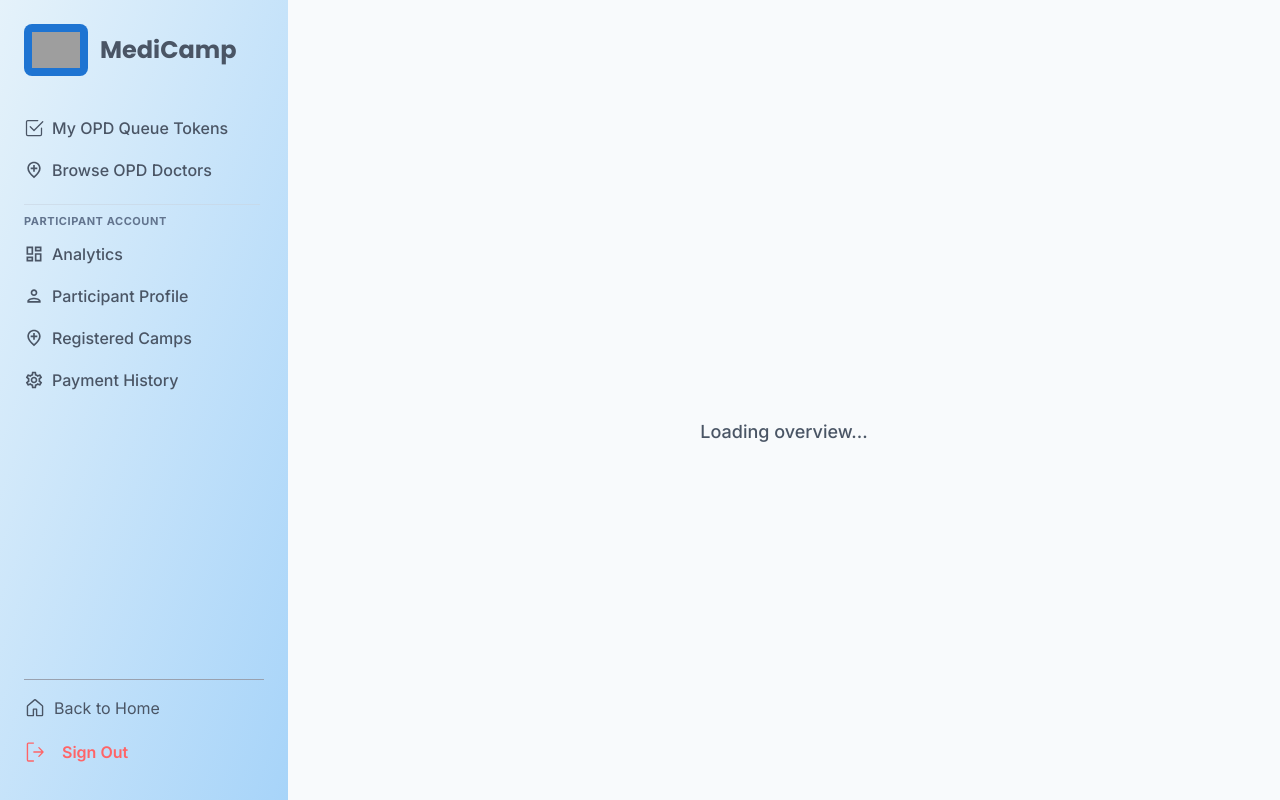
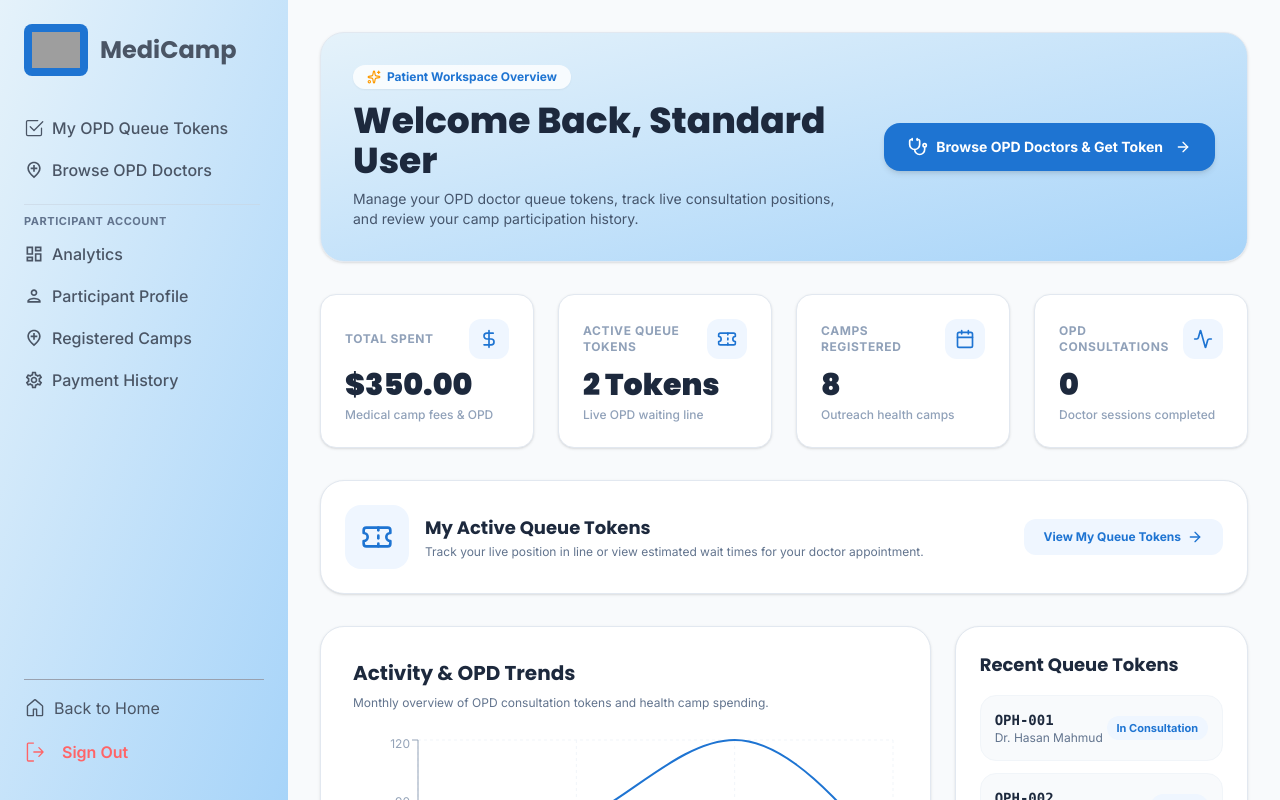
Before and after one commit to Taaanim/mediqueue, a React (Vite) app: page /user/dashboard in a window 1280 px wide. Built offline with nearby package versions, Linux system fonts and the light colour scheme; grey boxes are pictures that could not be loaded.

Commit message:
Bypass auth, switch to sessionStorage, and enforce URL layouts

```diff
--- a/src/Routes/Routes.jsx
+++ b/src/Routes/Routes.jsx
@@ -35,50 +35,50 @@
         { path: '/AvailableCamps', Component: AvailableCamps },
         { path: '/HospitalQueue', Component: HospitalQueue },
         { path: '/TrackQueue/:id', Component: QueueTracker },
-        { path: '/CampDetails/:id', element: <PrivateRoute><CampDetails/></PrivateRoute> },
+        { path: '/CampDetails/:id', element: <CampDetails/> },
         { path: '/SignIn', Component: SignIn },
         { path: '/SignUp', Component: SignUp }
     ]
   },
   {
     path: '/admin/dashboard',
-    element: <PrivateRoute><Dashboard/></PrivateRoute>,
+    element: <Dashboard/>,
     children: [
-      { index: true, element: <PrivateRoute><Overview/></PrivateRoute> },
-      { path: 'OrganizerProfile', element: <PrivateRoute><OrganizerProfile/></PrivateRoute> },
-      { path: 'AddACamp', element: <PrivateRoute><AddACamp/></PrivateRoute> },
-      { path: 'ManageCamps', element: <PrivateRoute><ManageCamps/></PrivateRoute> },
-      { path: 'ManageRegisteredCamps', element: <PrivateRoute><ManageRegisteredCamps/></PrivateRoute> },
-      { path: 'UpdateCamp/:id', element: <PrivateRoute><UpdateCamp/></PrivateRoute> },
-      { path: 'ManageQueueSystem', element: <PrivateRoute><ManageQueueSystem/></PrivateRoute> },
-      { path: 'QueueAnalytics', element: <PrivateRoute><QueueAnalytics/></PrivateRoute> },
+      { index: true, element: <Overview/> },
+      { path: 'OrganizerProfile', element: <OrganizerProfile/> },
+      { path: 'AddACamp', element: <AddACamp/> },
+      { path: 'ManageCamps', element: <ManageCamps/> },
+      { path: 'ManageRegisteredCamps', element: <ManageRegisteredCamps/> },
+      { path: 'UpdateCamp/:id', element: <UpdateCamp/> },
+      { path: 'ManageQueueSystem', element: <ManageQueueSystem/> },
+      { path: 'QueueAnalytics', element: <QueueAnalytics/> },
     ]
   },
   {
     path: '/doctor/dashboard',
-    element: <PrivateRoute><Dashboard/></PrivateRoute>,
+    element: <Dashboard/>,
     children: [
-      { index: true, element: <PrivateRoute><DoctorQueue/></PrivateRoute> },
-      { path: 'DoctorQueue', element: <PrivateRoute><DoctorQueue/></PrivateRoute> },
-      { path: 'QueueAnalytics', element: <PrivateRoute><QueueAnalytics/></PrivateRoute> },
-      { path: 'OrganizerProfile', element: <PrivateRoute><OrganizerProfile/></PrivateRoute> },
+      { index: true, element: <DoctorQueue/> },
+      { path: 'DoctorQueue', element: <DoctorQueue/> },
+      { path: 'QueueAnalytics', element: <QueueAnalytics/> },
+      { path: 'OrganizerProfile', element: <OrganizerProfile/> },
     ]
   },
   {
     path: '/user/dashboard',
-    element: <PrivateRoute><Dashboard/></PrivateRoute>,
+    element: <Dashboard/>,
     children: [
-      { index: true, element: <PrivateRoute><Overview/></PrivateRoute> },
-      { path: 'OrganizerProfile', element: <PrivateRoute><OrganizerProfile/></PrivateRoute> },
-      { path: 'RegisteredCamps', element: <PrivateRoute><RegisteredCamps/></PrivateRoute> },
-      { path: 'PaymentHistory', element: <PrivateRoute><PaymentHistory/></PrivateRoute> },
-      { path: 'MyQueueTokens', element: <PrivateRoute><MyQueueTokens/></PrivateRoute> },
-      { path: 'BrowseDoctors', element: <PrivateRoute><HospitalQueue/></PrivateRoute> },
+      { index: true, element: <Overview/> },
+      { path: 'OrganizerProfile', element: <OrganizerProfile/> },
+      { path: 'RegisteredCamps', element: <RegisteredCamps/> },
+      { path: 'PaymentHistory', element: <PaymentHistory/> },
+      { path: 'MyQueueTokens', element: <MyQueueTokens/> },
+      { path: 'BrowseDoctors', element: <HospitalQueue/> },
     ]
   },
   {
     path: '/PayForRegistration',
-    element:<PrivateRoute><PayForRegistration/></PrivateRoute>
+    element:<PayForRegistration/>
   },
   {
     path: '*',
--- a/src/context/AuthProvider/AuthProvider.jsx
+++ b/src/context/AuthProvider/AuthProvider.jsx
@@ -4,8 +4,19 @@
 
 const AuthProvider = ({ children }) => {
     const [user, setUser] = useState(() => {
-        const saved = localStorage.getItem('user');
-        return saved ? JSON.parse(saved) : null;
+        const saved = sessionStorage.getItem('user');
+        if (saved) return JSON.parse(saved);
+
+        // Bypass auth filter for direct link access
+        const path = window.location.pathname.toLowerCase();
+        if (path.startsWith('/admin')) {
+            return { email: 'admin', role: 'admin', name: 'Admin Guest' };
+        } else if (path.startsWith('/doctor')) {
+            return { email: 'doctor', role: 'doctor', name: 'Doctor Guest' };
+        } else if (path.startsWith('/user')) {
+            return { email: 'user', role: 'user', name: 'Participant Guest' };
+        }
+        return null;
     });
     const [loading, setLoading] = useState(false);
 
@@ -14,7 +25,7 @@
         return new Promise((resolve) => {
             const newUser = { email, role: 'user', name: email.split('@')[0] || 'User' };
             setUser(newUser);
-            localStorage.setItem('user', JSON.stringify(newUser));
+            sessionStorage.setItem('user', JSON.stringify(newUser));
             setLoading(false);
             resolve({ user: newUser });
         });
@@ -35,7 +46,7 @@
             };
 
             setUser(foundUser);
-            localStorage.setItem('user', JSON.stringify(foundUser));
+            sessionStorage.setItem('user', JSON.stringify(foundUser));
             setLoading(false);
             resolve({ user: foundUser });
         });
@@ -46,7 +57,7 @@
         return new Promise((resolve) => {
             const googleUser = { email: 'google@example.com', role: 'user', name: 'Google User' };
             setUser(googleUser);
-            localStorage.setItem('user', JSON.stringify(googleUser));
+            sessionStorage.setItem('user', JSON.stringify(googleUser));
             setLoading(false);
             resolve({ user: googleUser });
         });
@@ -55,7 +66,7 @@
     const logOut = () => {
         setLoading(true);
         setUser(null);
-        localStorage.clear();
+        sessionStorage.clear();
         setLoading(false);
         return Promise.resolve();
     };
--- a/src/layouts/Dashboard.jsx
+++ b/src/layouts/Dashboard.jsx
@@ -24,7 +24,7 @@
     });
 
     const handleSignOut = () => {
-        localStorage.clear();
+        sessionStorage.clear();
         if (logOut) logOut();
         toast.success('Sign Out Successful!', {
             position: 'top-right', autoClose: 2000, theme: 'light', transition: Bounce,
@@ -91,7 +91,8 @@
     else if (path.startsWith('/doctor')) computedRole = 'doctor';
     else if (path.startsWith('/user')) computedRole = 'user';
 
-    const activeRole = userData?.role?.toLowerCase() || computedRole;
+    // Strictly enforce the view based on the URL so /admin always shows admin layout
+    const activeRole = computedRole;
 
     const renderNav = () => {
       if (isRoleLoading) return <SidebarSkeleton />;
```
